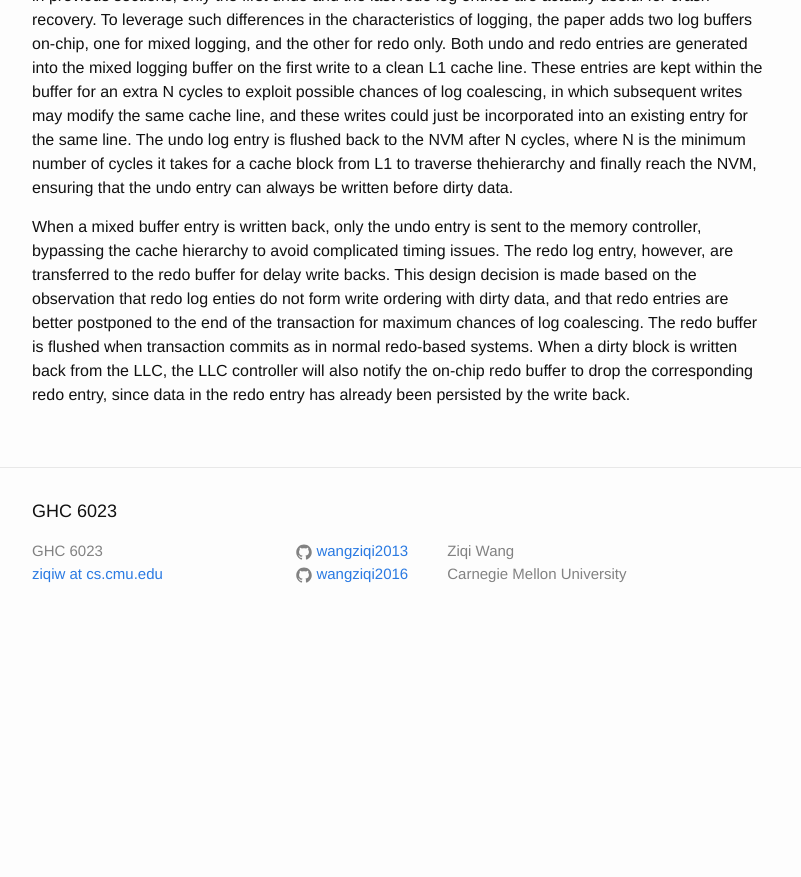
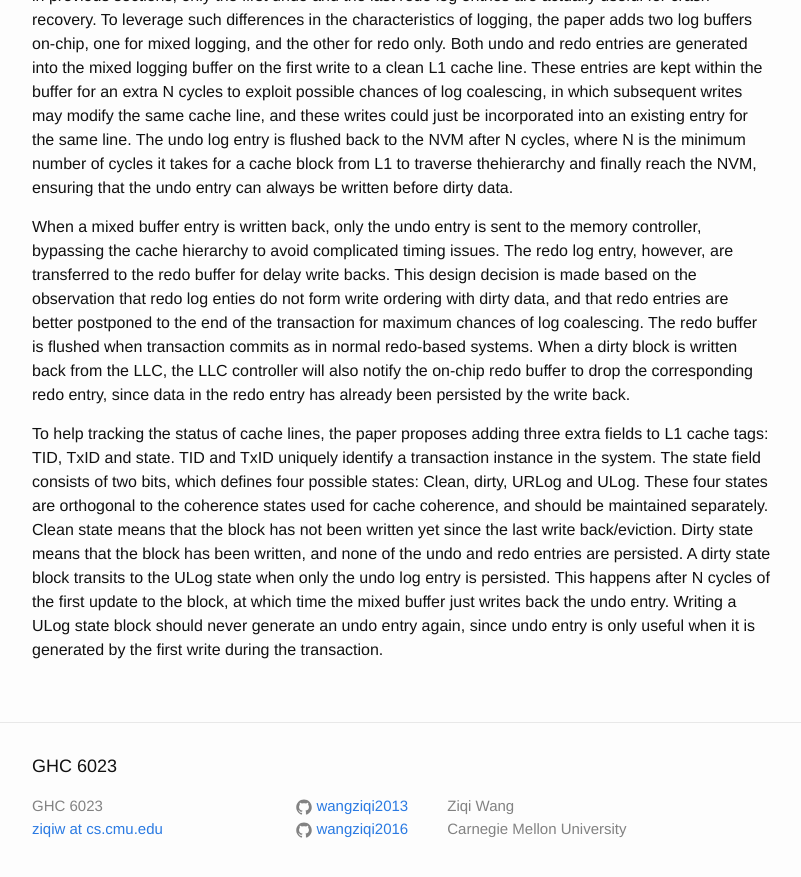
Before and after one commit to wangziqi2013/wangziqi2013.github.io, a Jekyll site: the page built from _posts/2020-06-10-morlog.markdown, in a window 1280 px wide and 900 px high, scrolled down 1420 px. Shown: the top 877 px of the window, without its empty margins (238-1039 px from the left). Built offline with Jekyll 4.4.1, drawn with Linux system fonts in a browser that asks for light colours; before the commit the page ends 2065 px from its top, so only the background shows below that.

Commit message:
Adding states

```diff
--- a/_posts/2020-06-10-morlog.markdown
+++ b/_posts/2020-06-10-morlog.markdown
@@ -63,3 +63,13 @@ and that redo entries are better postponed to the end of the transaction for max
 The redo buffer is flushed when transaction commits as in normal redo-based systems.
 When a dirty block is written back from the LLC, the LLC controller will also notify the on-chip redo buffer to drop
 the corresponding redo entry, since data in the redo entry has already been persisted by the write back.
+
+To help tracking the status of cache lines, the paper proposes adding three extra fields to L1 cache tags: TID, TxID
+and state. TID and TxID uniquely identify a transaction instance in the system. The state field consists of two bits,
+which defines four possible states: Clean, dirty, URLog and ULog. These four states are orthogonal to the coherence
+states used for cache coherence, and should be maintained separately. Clean state means that the block has not been written
+yet since the last write back/eviction. Dirty state means that the block has been written, and none of the undo and redo
+entries are persisted. A dirty state block transits to the ULog state when only the undo log entry is persisted. This
+happens after N cycles of the first update to the block, at which time the mixed buffer just writes back the undo entry.
+Writing a ULog state block should never generate an undo entry again, since undo entry is only useful when it is
+generated by the first write during the transaction.
```
